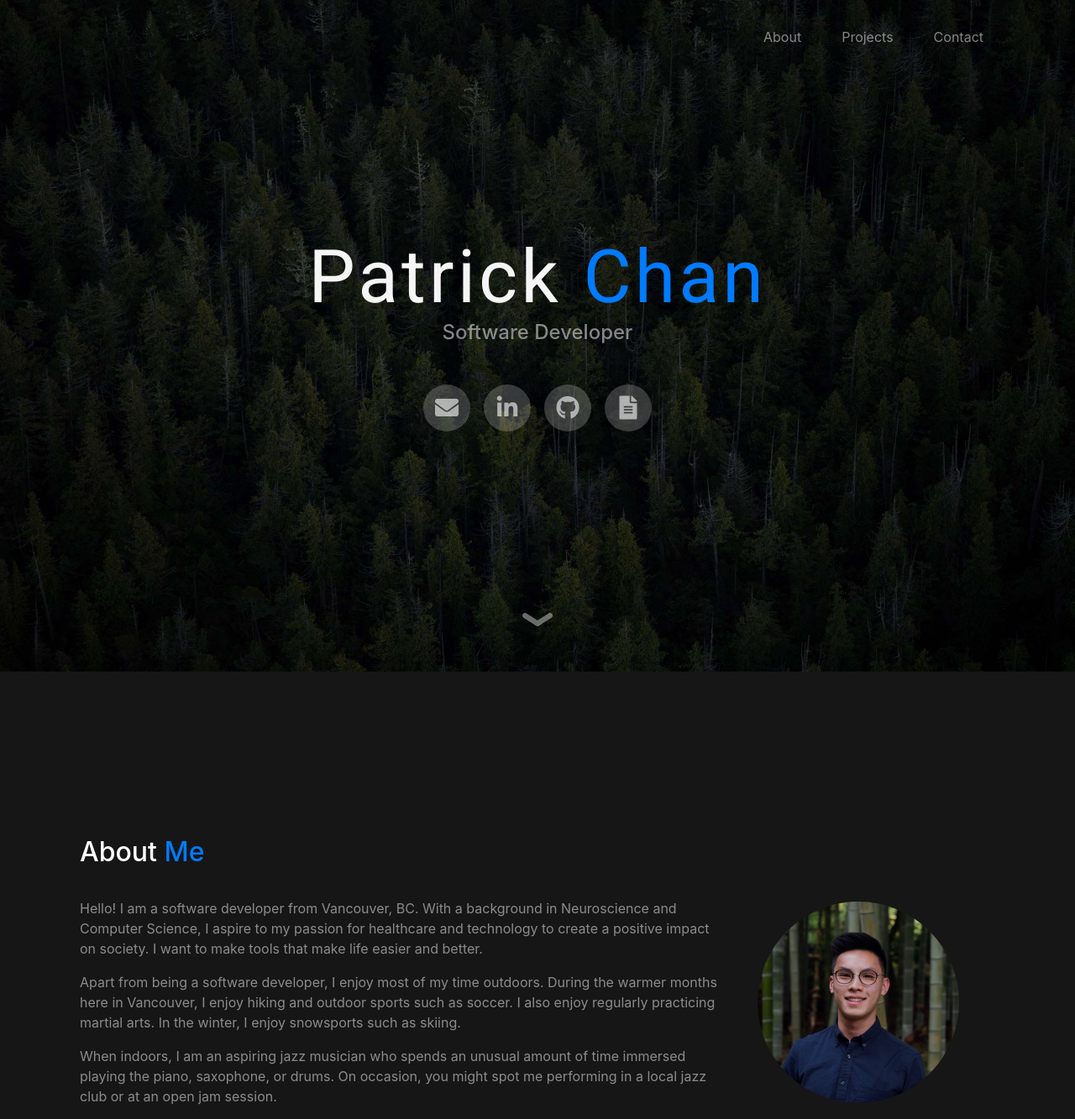
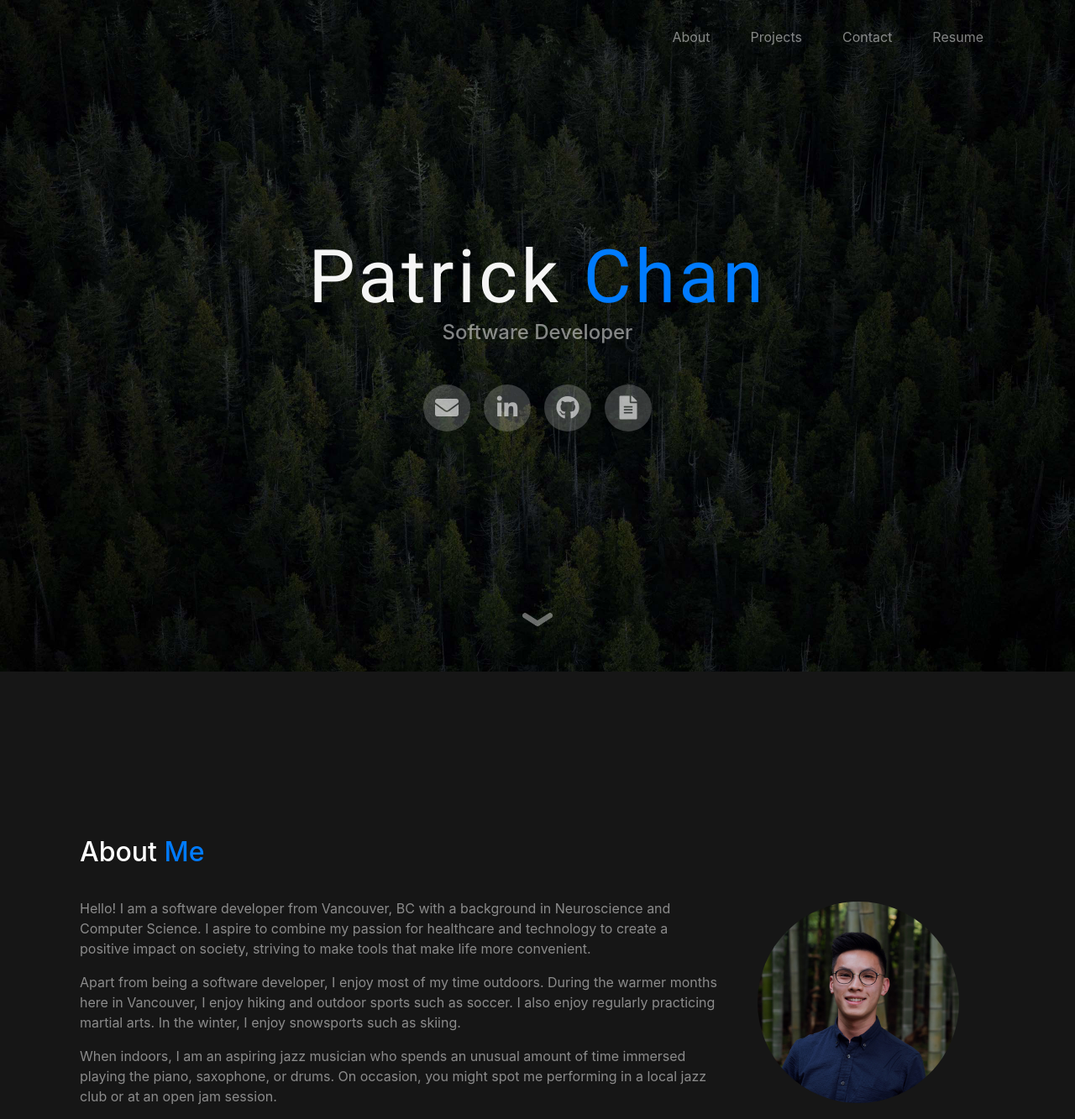
Before and after one commit to patchan/patchan.ca, a website with bundled scripts: page index.html in a window 1280 px wide. Shown: the top 1333 px of the page at 84% size. Built offline with nearby package versions, Linux system fonts and the light colour scheme.

Commit message:
added resume to nav

```diff
--- a/index.html
+++ b/index.html
@@ -41,6 +41,9 @@
           </li>
           <li class="nav-item">
             <a class="nav-link js-scroll-trigger" href="#contact">Contact</a>
+          </li>
+          <li class="nav-item">
+            <a class="nav-link" href="files/PatrickChan_Resume.pdf">Resume</a>
           </li>
         </ul>
       </div>
@@ -86,13 +89,15 @@
       <h2 class="text-white mb-4">About <span class="text-primary">Me</span></h2>
       <div class="row d-flex h-100 align-items-center no-gutters">
         <div class="col column-left mx-auto my-auto">
-          <p class="text-white-50 mb-3">Hello! I am a software developer from Vancouver, BC. With a background in Neuroscience and Computer Science,
-            I aspire to my passion for healthcare and technology to create a positive impact on society. I want to make tools that make life easier and better.</p>
+          <p class="text-white-50 mb-3">Hello! I am a software developer from Vancouver, BC with a background
+            in Neuroscience and Computer Science. I aspire to combine my passion for healthcare and technology
+            to create a positive impact on society, striving to make tools that make life more convenient.</p>
           <p class="text-white-50 mb-3">Apart from being a software developer, I enjoy most of my time outdoors.
-            During the warmer months here in Vancouver, I enjoy hiking and outdoor sports such as soccer. I also enjoy regularly practicing martial arts.
-            In the winter, I enjoy snowsports such as skiing.</p>
-          <p class="text-white-50 mb-auto">When indoors, I am an aspiring jazz musician who spends an unusual amount of time immersed
-            playing the piano, saxophone, or drums. On occasion, you might spot me performing in a local jazz club or at an open jam session.</p>
+            During the warmer months here in Vancouver, I enjoy hiking and outdoor sports such as soccer. I
+            also enjoy regularly practicing martial arts. In the winter, I enjoy snowsports such as skiing.</p>
+          <p class="text-white-50 mb-auto">When indoors, I am an aspiring jazz musician who spends an unusual
+            amount of time immersed playing the piano, saxophone, or drums. On occasion, you might spot me
+            performing in a local jazz club or at an open jam session.</p>
         </div>
         <div class="col column-right">
           <img src="img/profile.jpg" class="img-profile rounded-circle mx-auto d-flex img-fluid" alt="">
@@ -124,7 +129,8 @@
                     <i class="fab fa-github"></i>
                   </a>
                 </h4>
-                <p class="mb-0 text-white-50">Questrade integrated investment portfolio rebalancing calculator. Easy one click rebalancing calculations to achieve your target asset allocation.</p>
+                <p class="mb-0 text-white-50">Questrade integrated investment portfolio rebalancing calculator.
+                  Easy one click rebalancing calculations to achieve your target asset allocation.</p>
                 <hr class="d-none d-lg-block mb-0 ml-0">
               </div>
             </div>
```
